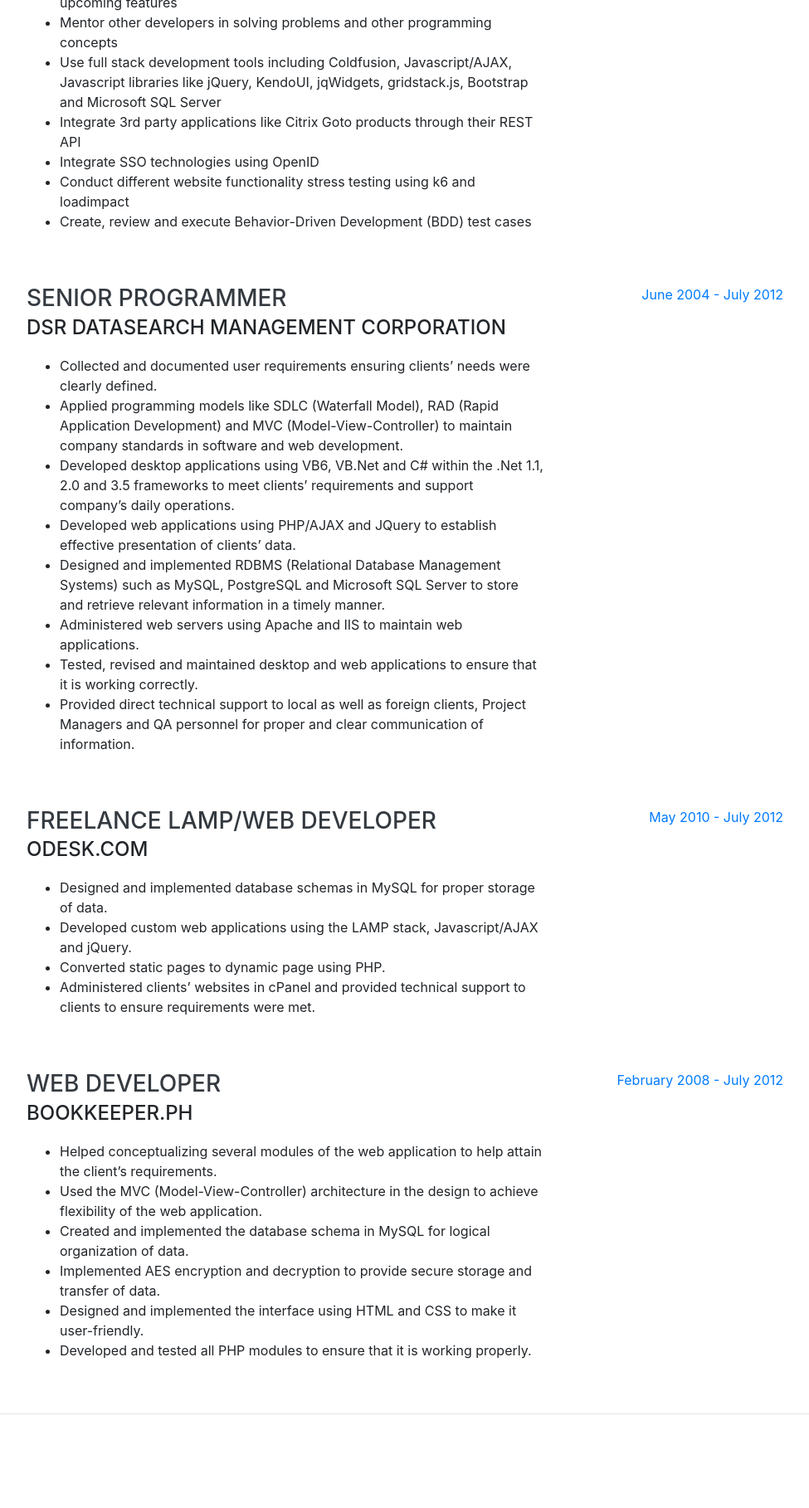
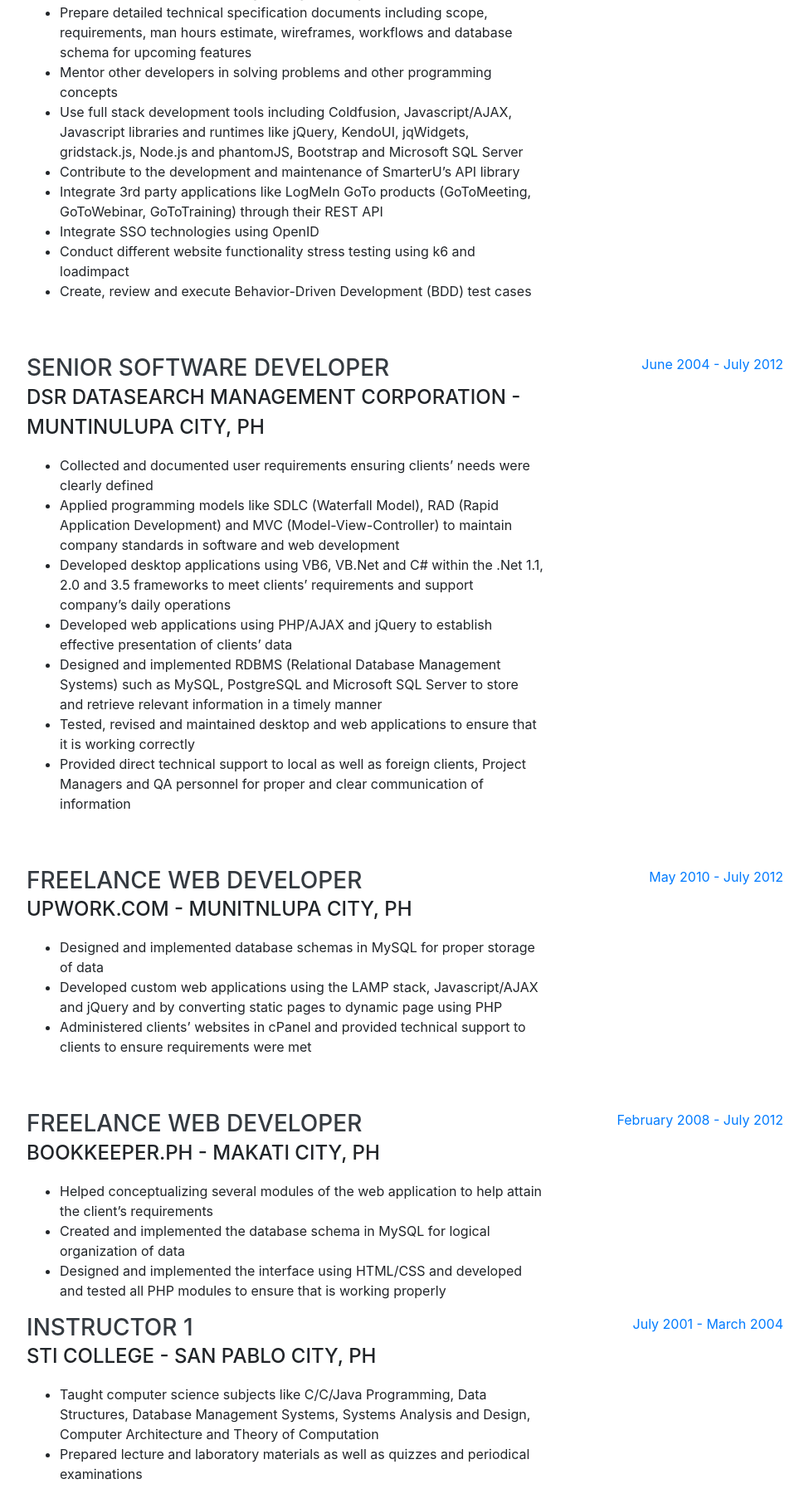
Before and after one commit to roldeguz/roldeguz.github.io, a website with bundled scripts: page index.html in a window 1280 px wide. Shown: the part 1102-2920 px from the top of the page at 83% size, without its empty margins (288-1263 px from the left). Built offline with nearby package versions, Linux system fonts and the light colour scheme; a web font is replaced by a local one.

Commit message:
Work experience changes

```diff
--- a/index.html
+++ b/index.html
@@ -90,14 +90,15 @@
 
         <div class="resume-item d-flex flex-column flex-md-row justify-content-between mb-5">
           <div class="resume-content">
-            <h3 class="mb-0">Web Developer</h3>
-            <div class="subheading mb-3">Neovation Learning Solutions</div>
+            <h3 class="mb-0">Senior Software Developer</h3>
+            <div class="subheading mb-3">Neovation Learning Solutions - Winnipeg, MB, CA</div>
             <ul>
               <li>Part of the team responsible for the development and maintenance of SmarterU.com, a SaaS Learning Management System</li>
-              <li>Prepare detailed specification documents and database schema for upcoming features</li>
+              <li>Prepare detailed technical specification documents including scope, requirements, man hours estimate, wireframes, workflows and  database schema for upcoming features</li>
               <li>Mentor other developers in solving problems and other programming concepts</li>
-              <li>Use full stack development tools including Coldfusion, Javascript/AJAX, Javascript libraries like jQuery, KendoUI, jqWidgets, gridstack.js, Bootstrap and Microsoft SQL Server</li>
-              <li>Integrate 3rd party applications like Citrix Goto products through their REST API</li>
+              <li>Use full stack development tools including Coldfusion, Javascript/AJAX, Javascript libraries and runtimes  like jQuery, KendoUI, jqWidgets, gridstack.js, Node.js and phantomJS, Bootstrap and Microsoft SQL Server</li>
+              <li>Contribute to the development and maintenance of SmarterU’s API library</li>
+              <li>Integrate 3rd party applications like LogMeIn GoTo products (GoToMeeting, GoToWebinar, GoToTraining) through their REST API</li>
               <li>Integrate SSO technologies using OpenID</li>
               <li>Conduct different website functionality stress testing using k6 and loadimpact</li>
               <li>Create, review and execute Behavior-Driven Development (BDD) test cases</li>
@@ -110,17 +111,16 @@
 
         <div class="resume-item d-flex flex-column flex-md-row justify-content-between mb-5">
           <div class="resume-content">
-            <h3 class="mb-0">Senior Programmer</h3>
-            <div class="subheading mb-3">DSR Datasearch Management Corporation</div>
+            <h3 class="mb-0">Senior Software Developer</h3>
+            <div class="subheading mb-3">DSR Datasearch Management Corporation - Muntinulupa City, PH</div>
             <ul>
-              <li>Collected and documented user requirements ensuring clients’ needs were clearly defined.</li>
-              <li>Applied programming models like SDLC (Waterfall Model), RAD (Rapid Application Development) and MVC (Model-View-Controller) to maintain company standards in software and web development.</li>
-              <li>Developed desktop applications using VB6, VB.Net and C# within the .Net 1.1, 2.0 and 3.5 frameworks to meet clients’ requirements and support company’s daily operations.</li>
-              <li>Developed web applications using PHP/AJAX and JQuery to establish effective presentation of clients’ data.</li>
-              <li>Designed and implemented RDBMS (Relational Database Management Systems) such as MySQL, PostgreSQL and Microsoft SQL Server to store and retrieve relevant information in a timely manner.</li>
-              <li>Administered web servers using Apache and IIS to maintain web applications.</li>
-              <li>Tested, revised and maintained desktop and web applications to ensure that it is working correctly.</li>
-              <li>Provided direct technical support to local as well as foreign clients, Project Managers and QA personnel for proper and clear communication of information.</li>
+              <li>Collected and documented user requirements ensuring clients’ needs were clearly defined</li>
+              <li>Applied programming models like SDLC (Waterfall Model), RAD (Rapid Application Development) and MVC (Model-View-Controller) to maintain company standards in software and web development</li>
+              <li>Developed desktop applications using VB6, VB.Net and C# within the .Net 1.1, 2.0 and 3.5 frameworks to meet clients’ requirements and support company’s daily operations</li>
+              <li>Developed web applications using PHP/AJAX and jQuery to establish effective presentation of clients’ data</li>
+              <li>Designed and implemented RDBMS (Relational Database Management Systems) such as MySQL, PostgreSQL and Microsoft SQL Server to store and retrieve relevant information in a timely manner</li>
+              <li>Tested, revised and maintained desktop and web applications to ensure that it is working correctly</li>
+              <li>Provided direct technical support to local as well as foreign clients, Project Managers and QA personnel for proper and clear communication of information</li>
             </ul>
           </div>
           <div class="resume-date text-md-right">
@@ -130,13 +130,12 @@
 
         <div class="resume-item d-flex flex-column flex-md-row justify-content-between mb-5">
           <div class="resume-content">
-            <h3 class="mb-0">Freelance LAMP/Web Developer</h3>
-            <div class="subheading mb-3">oDesk.com</div>
+            <h3 class="mb-0">Freelance Web Developer</h3>
+            <div class="subheading mb-3">upwork.com - Munitnlupa City, PH</div>
             <ul>
-              <li>Designed and implemented database schemas in MySQL for proper storage of data.</li>
-              <li>Developed custom web applications using the LAMP stack, Javascript/AJAX and jQuery.</li>
-              <li>Converted static pages to dynamic page using PHP.</li>
-              <li>Administered clients’ websites in cPanel and provided technical support to clients to ensure requirements were met.</li>
+              <li>Designed and implemented database schemas in MySQL for proper storage of data</li>
+              <li>Developed custom web applications using the LAMP stack, Javascript/AJAX and jQuery and by converting  static pages to dynamic page using PHP</li>
+                <li>Administered clients’ websites in cPanel and provided technical support to clients to ensure requirements were met</li>
             </ul>
           </div>
           <div class="resume-date text-md-right">
@@ -146,19 +145,30 @@
 
         <div class="resume-item d-flex flex-column flex-md-row justify-content-between">
           <div class="resume-content">
-            <h3 class="mb-0">Web Developer</h3>
-            <div class="subheading mb-3">Bookkeeper.ph</div>
+            <h3 class="mb-0">Freelance Web Developer</h3>
+            <div class="subheading mb-3">Bookkeeper.ph - Makati City, PH</div>
             <ul>
-              <li>Helped conceptualizing several modules of the web application to help attain the client’s requirements.</li>
-              <li>Used the MVC (Model-View-Controller) architecture in the design to achieve flexibility of the web application.</li>
-              <li>Created and implemented the database schema in MySQL for logical organization of data.</li>
-              <li>Implemented AES encryption and decryption to provide secure storage and transfer of data.</li>
-              <li>Designed and implemented the interface using HTML and CSS to make it user-friendly.</li>
-              <li>Developed and tested all PHP modules to ensure that it is working properly.</li>
+              <li>Helped conceptualizing several modules of the web application to help attain the client’s requirements</li>
+              <li>Created and implemented the database schema in MySQL for logical organization of data</li>
+              <li>Designed and implemented the interface using HTML/CSS and developed and tested all PHP modules to ensure that is working properly</li>
             </ul>
           </div>
           <div class="resume-date text-md-right">
             <span class="text-primary">February 2008 - July 2012</span>
+          </div>
+        </div>
+
+        <div class="resume-item d-flex flex-column flex-md-row justify-content-between">
+          <div class="resume-content">
+            <h3 class="mb-0">Instructor 1</h3>
+            <div class="subheading mb-3">STI College - San Pablo City, PH</div>
+            <ul>
+              <li>Taught computer science subjects like C/C/Java Programming, Data Structures, Database Management Systems, Systems Analysis and Design, Computer Architecture and Theory of Computation</li>
+              <li>Prepared lecture and laboratory materials as well as quizzes and periodical examinations</li>
+            </ul>
+          </div>
+          <div class="resume-date text-md-right">
+            <span class="text-primary">July 2001 - March 2004</span>
           </div>
         </div>
       </div>
```
